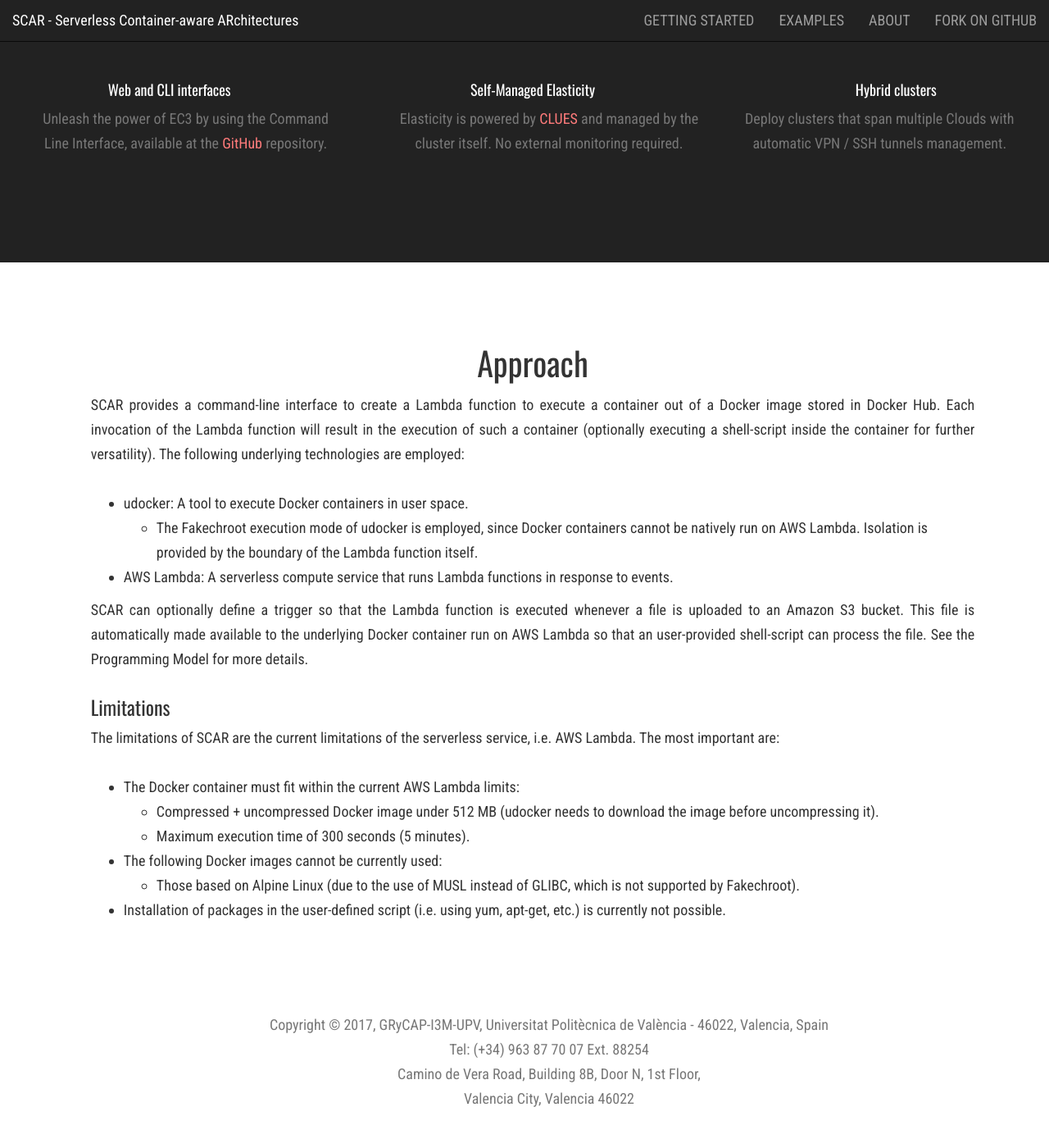
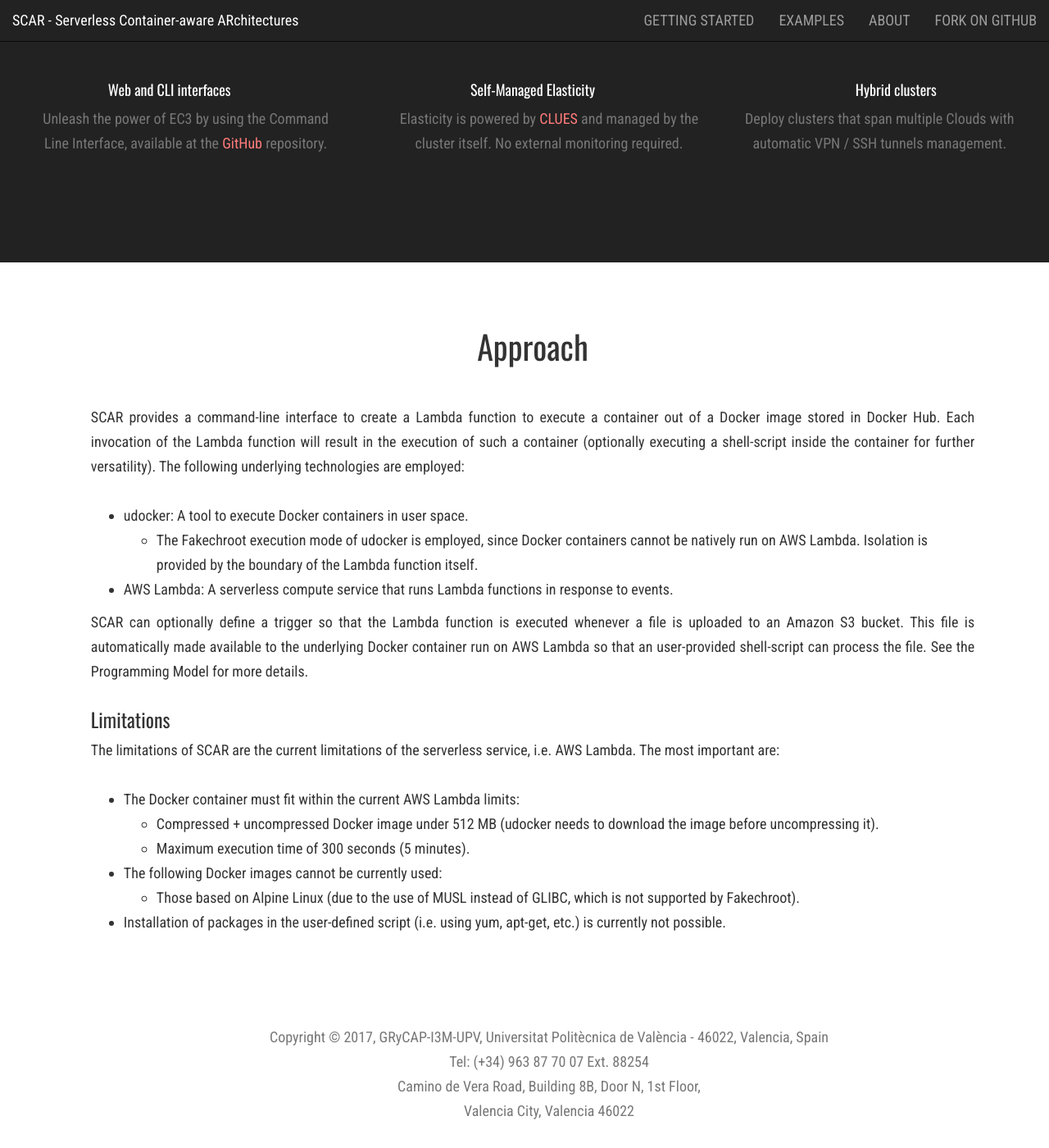
Before and after one commit to amcaar/try.github.io, a Jekyll site: the page built from index.html, in a window 1280 px wide and 1400 px high, scrolled down 1416 px. Shown: the whole window at 82% size. Built offline with Jekyll 4.4.1, drawn with Linux system fonts in a browser that asks for light colours; nearby versions of some CDN libraries; the list of posts is cut into pages by our own code.

Commit message:
Update style.scss

```diff
--- a/css/style.scss
+++ b/css/style.scss
@@ -48,8 +48,8 @@
 }
 
 h2.section-heading {
-    margin-top: 100px;
-    margin-bottom: 15px;
+    margin-top: 80px;
+    margin-bottom: 50px;
     font-size: 40px;
     color: #333;
 }
```
